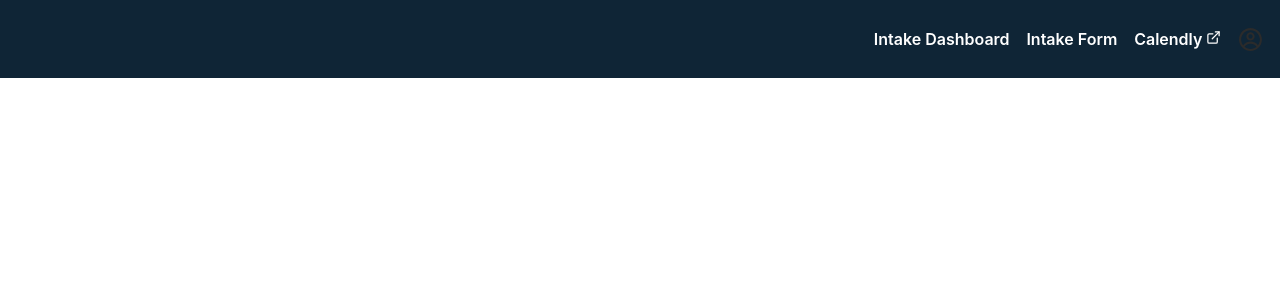
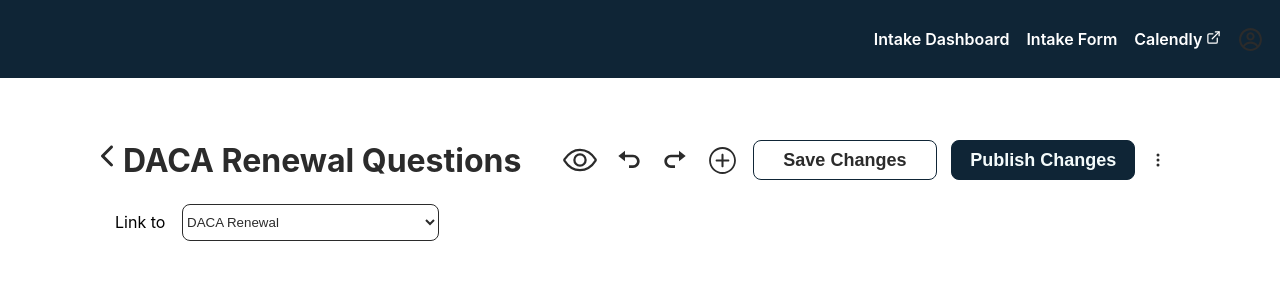
Before and after one commit to shannonbonet/siren-web, a Next.js app: page / in a window 1280 px wide. Shown: the top 300 px of the page. Built offline with nearby package versions, Linux system fonts and the light colour scheme; no server answers.

Commit message:
Overlay complete. Adjust to work when minimized

```diff
--- a/package.json
+++ b/package.json
@@ -11,7 +11,7 @@
   "dependencies": {
     "@material-ui/core": "^4.12.3",
     "@material-ui/icons": "^4.11.2",
-    "@mui/icons-material": "^5.4.4",
+    "@mui/icons-material": "^5.5.0",
     "@react-icons/all-files": "^4.1.0",
     "firebase": "^8.10.0",
     "next": "11.1.2",
--- a/pages/_app.tsx
+++ b/pages/_app.tsx
@@ -1,9 +1,15 @@
 import '../styles/globals.css'
 import NavBar from '../src/components/NavBar/NavBar';
+import IntakeFormOverlay from '../src/components/IntakeFormOverlay/IntakeFormOverlay';
 
 function MyApp({ Component, pageProps }) {
-  return(
-    <NavBar></NavBar>
+  return (
+    <div>
+      <NavBar></NavBar>
+      <IntakeFormOverlay
+        title="DACA Renewal Questions"
+        caseType="DACA Renewal" />
+    </div>
   )
 }
 
--- /dev/null
+++ b/src/components/Button/Button.module.css
@@ -0,0 +1,34 @@
+.App-button {
+    display: flex;
+    width: 184px;
+    height: 40px;
+    border-radius: 8px;
+    justify-content: center;
+    align-items: center;
+    border: 1px solid var(--prussian-blue);
+
+}
+
+#button-pruss {
+    background-color: var(--prussian-blue);
+}
+
+#button-clear {
+    background-color: transparent;
+}
+
+.App-button-text {
+    font-style: normal;
+    font-weight: 600;
+    font-size: 18px;
+    line-height: 19px;
+    text-align: center;
+}
+
+#button-text-jet {
+    color: var(--jet);
+}
+
+#button-text-white {
+    color: var(--cultured);
+}
--- /dev/null
+++ b/src/components/Button/Button.tsx
@@ -0,0 +1,38 @@
+import React, { MouseEvent } from "react";
+import styles from "../Button/Button.module.css";
+
+
+export enum ButtonType {
+  "button-pruss",
+  "button-clear",
+}
+
+export enum ButtonTextType {
+  "button-text-white",
+  "button-text-jet",
+}
+
+interface ButtonProps {
+  text: string;
+  buttonType: string;
+  textType: string;
+  onPress: () => void;
+
+}
+
+const Button: React.FC<ButtonProps> = ({
+  text,
+  buttonType,
+  textType,
+  onPress,
+}) => {
+  return (
+    <button onClick={onPress} className={styles['App-button']} id={styles[buttonType]}>
+      <p className={styles['App-button-text']} id={styles[textType]}>
+        {text}
+      </p>
+    </button>
+  );
+};
+
+export default Button;
--- /dev/null
+++ b/src/components/IntakeFormOverlay/IntakeFormOverlay.module.css
@@ -0,0 +1,73 @@
+.overlay {
+  width: 100%;
+  height: 217px;
+  margin-left: auto;
+  margin-right: auto;
+  display: flex;
+  position: sticky;
+}
+
+.namebar {
+  display: flex;
+  align-content: space-between;
+  position: absolute;
+  align-items: center;
+  top: 62px;
+  left: 91px;
+  width: 617px;
+  height: 40px;
+  color: var(--jet);
+  display: inline-block;
+  font-style: normal;
+  font-weight: bold;
+  font-size: 32px;
+  line-height: 37px;
+}
+
+.title {
+  color: var(--jet);
+  display: inline-block;
+  font-style: normal;
+  font-weight: bold;
+  font-size: 32px;
+  line-height: 37px;
+}
+
+.changebar {
+  position: absolute;
+  display: flex;
+  right: 100px;
+  top: 62px;
+  width: 632px;
+  height: 40px;
+  align-items: center;
+  justify-content: space-evenly;
+  color: var(--prussian-blue);
+}
+
+.link-form {
+  display: flex;
+  position: absolute;
+  width: 324px;
+  height: 37px;
+  top: 126px;
+  left: 115px;
+  align-items: center;
+  justify-content: space-between;
+}
+
+.link-text {
+  font-style: normal;
+  font-weight: normal;
+  font-size: 16px;
+  line-height: 19px;
+  color: black;
+}
+
+#case-type {
+  width: 257px;
+  height: 37px;
+  border-radius: 8px;
+  border: 1px solid var(--jet);
+  background: transparent;
+}
--- a/src/components/IntakeFormOverlay/IntakeFormOverlay.tsx
+++ b/src/components/IntakeFormOverlay/IntakeFormOverlay.tsx
@@ -1,29 +1,60 @@
 import React from 'react';
-import styles from "../IntakeFormOverlay.module.css";
 import Link from 'next/dist/client/link';
-import { IoChevronBackSharp } from "react-icons/io";
+import styles from "../IntakeFormOverlay/IntakeFormOverlay.module.css";
+import { IoIosArrowBack, IoIosAddCircleOutline } from "react-icons/io";
+import { IoEyeOutline, IoEyeOffOutline } from "react-icons/io5";
+import { BiUndo, BiRedo } from "react-icons/bi";
+import {BsThreeDotsVertical} from "react-icons/bs";
+import Button from "../Button/Button";
 
 
 interface OverlayProps {
     title: string;
+    caseType: string;
 }
 
 const IntakeFormOverlay: React.FC<OverlayProps> = ({
-  title
+  title,
+  caseType
 }) => {
   return (
-    <div className={styles["header"]}>
-      <div>
+    <div className={styles["overlay"]}>
+      <div className={styles["namebar"]}>
         <Link href="/">
-          <IoChevronBackSharp color="#0F2536"/>
+          <IoIosArrowBack color="#0F2536"/>
         </Link>
-        <p className={styles["title"]}>
+        {/* <p className={styles["title"]}>
           {title}
-        </p>
+        </p> */}
+        {title}
       </div>
-        <p className={styles["title"]}>
-          {title}
-        </p>
+      <div className={styles["changebar"]}>
+        <IoEyeOutline size={36}/>
+        <BiUndo size={32}/>
+        <BiRedo size={32}/>
+        <IoIosAddCircleOutline size={33}/>
+        <Button
+          text='Save Changes'
+          buttonType='button-clear'
+          textType='button-text-jet'
+          onPress={() => alert("SAVE!")}
+        />
+        <Button
+          text='Publish Changes'
+          buttonType='button-pruss'
+          textType='button-text-white'
+          onPress={() => alert("PUBLISH!")}
+        />
+        <BsThreeDotsVertical/>
+      </div>
+      <div className={styles["link-form"]}>
+        <p className={styles["link-text"]}>Link to </p>
+        <select name="casetype" id={styles["case-type"]}>
+          <option value={caseType}>{caseType}</option>
+        </select>
+      </div>
     </div>
     )
 }
+
+export default IntakeFormOverlay;
--- a/src/components/NavBar/NavBar.module.css
+++ b/src/components/NavBar/NavBar.module.css
@@ -27,14 +27,12 @@
 
 .link:hover {
     color: var(--baby-pink);
-    color: var(--baby-pink);
     border-bottom: 3px solid var(--baby-pink);
     padding-bottom: 3px;
 }
 
 .link :active {
     transition: all 0.5s ease;
-    color: yellow;
     color: var(--baby-pink);
     border-bottom: 1px solid var(--baby-pink);
     padding-bottom: 3px;
```
Also changed, not shown: 1 other file (tests, documents, lock files or other folders).
